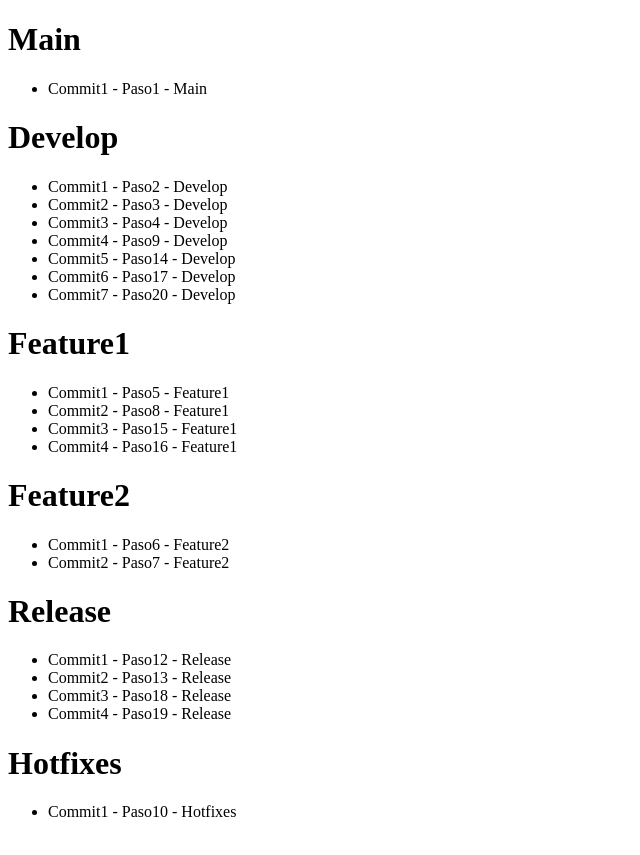
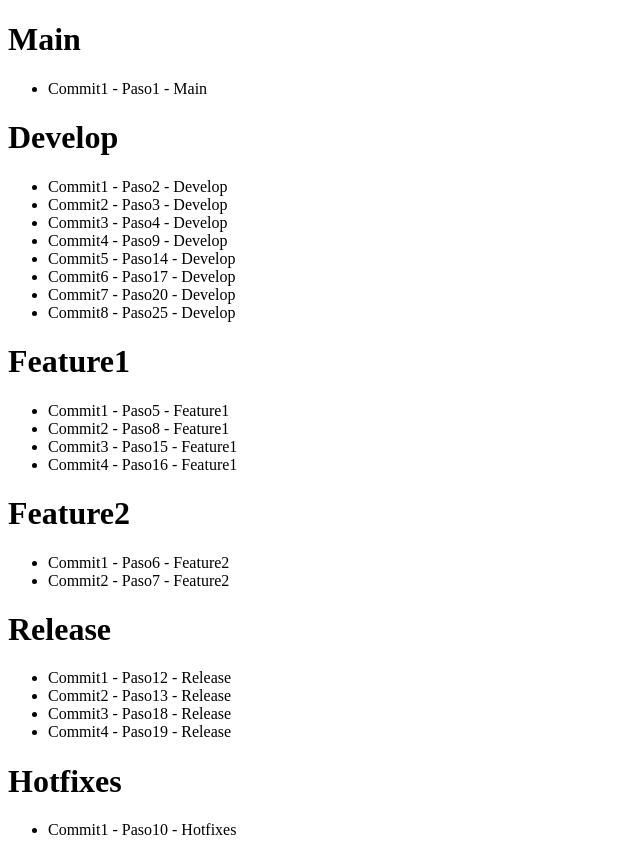
Before and after one commit to Fridejr/trabajo_git, a plain HTML site: page index.html in a window 1280 px wide. Shown: the whole page, without its empty margins (0-640 px from the left). Drawn offline with Linux system fonts and the light colour scheme.

Commit message:
Commit8 - Paso25 - develop

```diff
--- a/index.html
+++ b/index.html
@@ -20,6 +20,7 @@
         <li>Commit5 - Paso14 - Develop</li>
         <li>Commit6 - Paso17 - Develop</li>
         <li>Commit7 - Paso20 - Develop</li>
+        <li>Commit8 - Paso25 - Develop</li>
     </ul>
     <h1>Feature1</h1>
     <ul>
```
